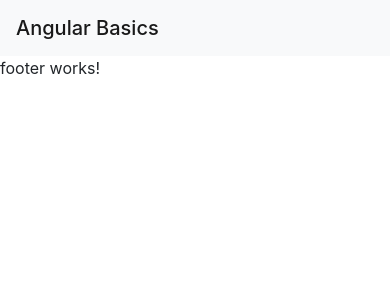
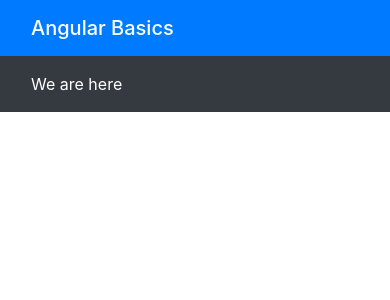
Before and after one commit to Zer0Stra1n/Angular-Basics, an Angular app: page / in a window 390 px wide. Shown: the top 300 px of the page. Built offline with nearby package versions, Linux system fonts and the light colour scheme.

Commit message:
sticky footer and correction for mobile screens II

```diff
--- a/src/app/app.component.html
+++ b/src/app/app.component.html
@@ -1,5 +1,7 @@
-<app-header></app-header>
-<main>
-  <router-outlet (activate)="scrollTop()"></router-outlet>
-</main>
-<app-footer></app-footer>
+<div class="app">
+  <app-header></app-header>
+  <main class="container">
+    <router-outlet (activate)="scrollTop()"></router-outlet>
+  </main>
+  <app-footer></app-footer>
+</div>
--- a/src/app/app.component.scss
+++ b/src/app/app.component.scss
@@ -0,0 +1,12 @@
+.app {
+    height: 100%;
+    min-height: 100%;
+    display: flex;
+    flex-direction: column;
+    main {
+        flex: 1 0 auto;
+    }
+    app-footer {
+        flex-shrink: 0;
+    }
+}
--- a/src/app/layout/footer/footer.component.html
+++ b/src/app/layout/footer/footer.component.html
@@ -1 +1,3 @@
-<p>footer works!</p>
+<footer class="bg-dark">
+    <div class="container">We are here</div>
+</footer>
--- a/src/app/layout/footer/footer.component.scss
+++ b/src/app/layout/footer/footer.component.scss
@@ -0,0 +1,13 @@
+@import '../../../styles/variables';
+
+footer {
+    padding-top: 1rem;
+    padding-bottom: 1rem;
+    color: $white;
+}
+
+@media (max-width: map-get($grid-breakpoints, "sm")) {
+    footer {
+        padding-left: 1rem;
+    }
+}
--- a/src/app/layout/header/header.component.html
+++ b/src/app/layout/header/header.component.html
@@ -1,3 +1,7 @@
-<nav class="navbar navbar-light bg-light">
-    <span class="navbar-brand mb-0 h1">{{title}}</span>
-</nav>
+<header>
+    <nav class="navbar navbar-dark bg-primary">
+        <div class="container">
+            <span class="navbar-brand mb-0 h1">{{title}}</span>
+        </div>
+    </nav>
+</header>
--- a/src/app/layout/layout.module.ts
+++ b/src/app/layout/layout.module.ts
@@ -2,8 +2,6 @@ import { NgModule } from '@angular/core';
 import { CommonModule } from '@angular/common';
 import { HeaderComponent } from './header/header.component';
 import { FooterComponent } from './footer/footer.component';
-
-
 
 @NgModule({
   declarations: [HeaderComponent, FooterComponent],
--- a/src/styles/lib-imports.scss
+++ b/src/styles/imports.scss
@@ -1,5 +1,4 @@
-@import "~bootstrap/scss/functions";
-@import "~bootstrap/scss/variables";
+@import "variables"; // Override Bootstrap variables with our own
 @import "~bootstrap/scss/mixins";
 @import "~bootstrap/scss/root";
 @import "~bootstrap/scss/reboot";
--- a/src/styles/main.scss
+++ b/src/styles/main.scss
@@ -1,2 +1,2 @@
 /* You can add global styles to this file, and also import other style files */
-@import "lib-imports";
+@import "imports";
--- /dev/null
+++ b/src/styles/variables.scss
@@ -0,0 +1,2 @@
+@import "~bootstrap/scss/functions";
+@import "~bootstrap/scss/variables";
```
